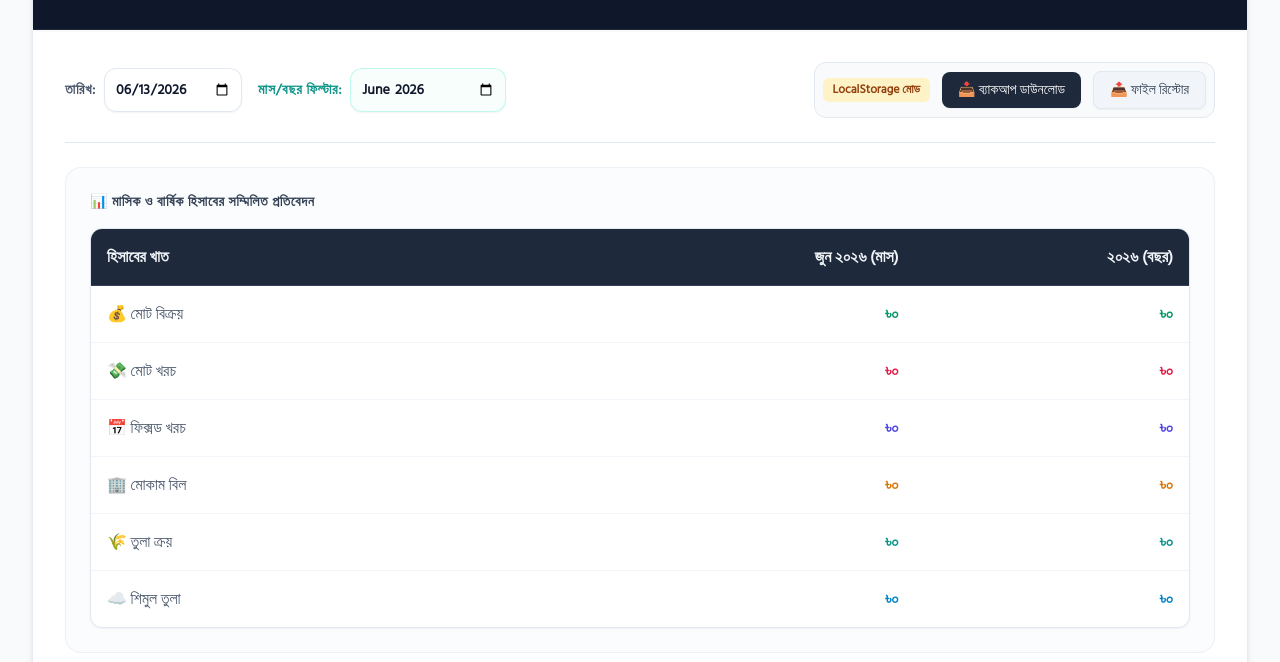
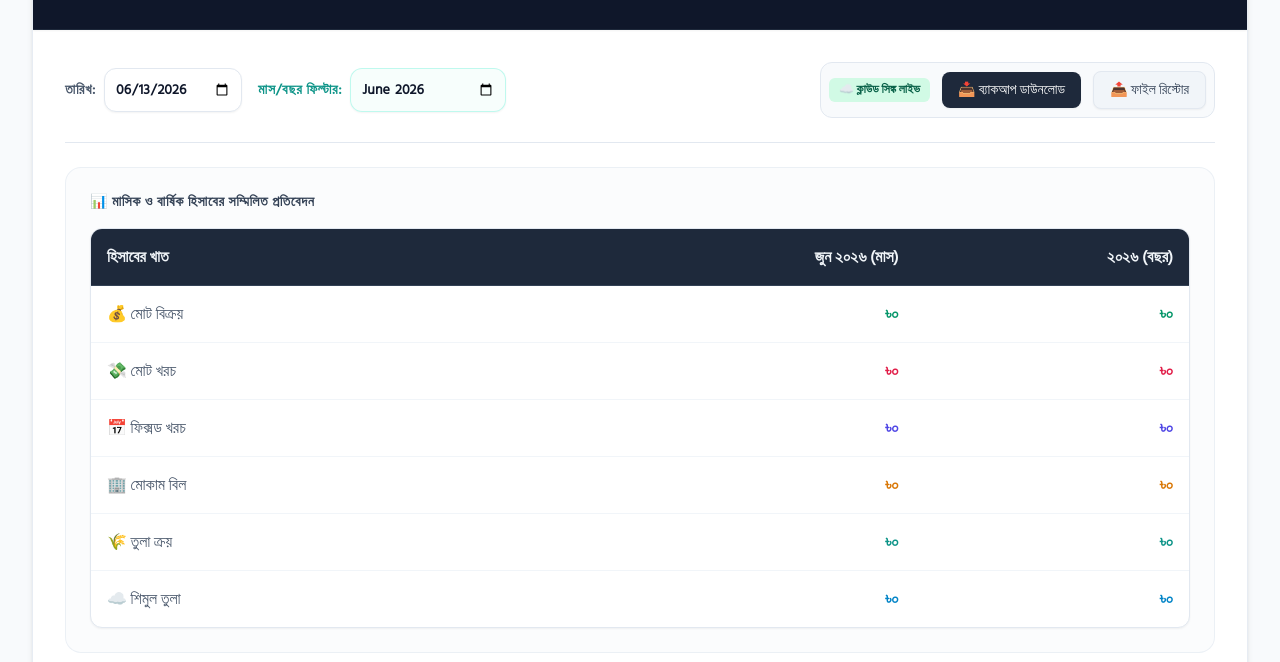
Before and after one commit to nahid-ema/ferdous-bedding, a plain HTML site: page index.html in a window 1280 px wide. Shown: the part 138-800 px from the top of the page. Drawn offline with nearby package versions, Linux system fonts and the light colour scheme; no server answers.

Commit message:
Update index.html

```diff
--- a/index.html
+++ b/index.html
@@ -268,17 +268,17 @@
     </div>
 
     <script>
-        // 🔑 FIREBASE CONFIGURATION PLACEHOLDER
-        // ফায়ারবেস কনসোল থেকে আপনার রিয়েল কি-গুলো নিচের অংশে পরিবর্তন করুন:
+        // 🔑 REALTIME FIREBASE CONFIGURATION (FULLY CONFIGURED)
         const firebaseConfig = {
-    apiKey: "YOUR_API_KEY",
-    authDomain: "asif-911bf.firebaseapp.com",
-    databaseURL: "https://asif-911bf-default-rtdb.asia-southeast1.firebasedatabase.app", // 👈 এই লাইনটি এভাবে পরিবর্তন করুন
-    projectId: "asif-911bf",
-    storageBucket: "asif-911bf.appspot.com",
-    messagingSenderId: "YOUR_MESSAGING_SENDER_ID",
-    appId: "YOUR_APP_ID"
-};
+            apiKey: "AIzaSyCaNCOEIQlA5u2KiBPDbSGlJItpoLLLfYg",
+            authDomain: "asif-911bf.firebaseapp.com",
+            databaseURL: "https://asif-911bf-default-rtdb.asia-southeast1.firebasedatabase.app",
+            projectId: "asif-911bf",
+            storageBucket: "asif-911bf.firebasestorage.app",
+            messagingSenderId: "671825009883",
+            appId: "1:671825009883:web:2fb39d37d9aefe3ab940fe",
+            measurementId: "G-17SGVWYH32"
+        };
 
         // Firebase Activation Check
         const isFirebaseConfigured = firebaseConfig.apiKey && firebaseConfig.apiKey !== "YOUR_API_KEY";
```
